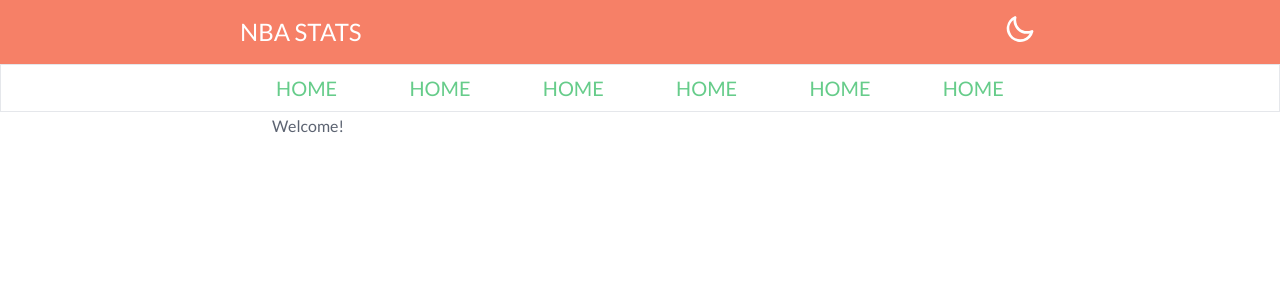
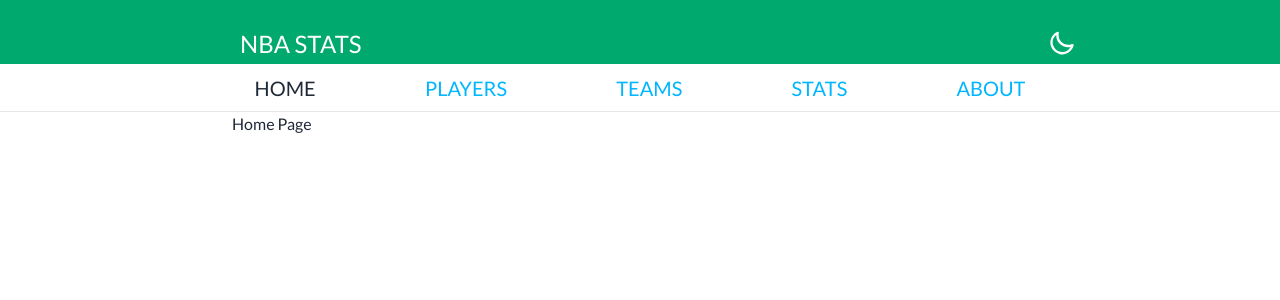
Before and after one commit to Scesar1/nba-stats, a Next.js app: page / in a window 1280 px wide. Shown: the top 300 px of the page. Built offline with nearby package versions, Linux system fonts and the light colour scheme.

Commit message:
more navbar and header tweaks

```diff
--- /dev/null
+++ b/app/about/page.tsx
@@ -0,0 +1,9 @@
+import React from 'react'
+
+export default function About() {
+  return (
+    <div>
+
+    </div>
+  )
+}
--- a/app/components/Navbar.tsx
+++ /dev/null
@@ -1,64 +0,0 @@
-import Link from "next/link";
-import React from "react";
-import ThemeChange from "./ThemeChange";
-
-function Navbar() {
-  return (
-    <nav className="navbar bg-base-100 border border-b-1 border-black-500 p-0 min-h-[3rem]">
-      <section className="container container-navbar">
-        <ul className="flex w-[100%] overflow-x-scroll">
-          <li className="grow relative text-center px-[1rem]">
-            <Link
-              className="text-xl text-primary hover:border-b-2 hover:border-accent leading-[2.75rem]"
-              href="/"
-            >
-              HOME
-            </Link>
-          </li>
-          <li className="grow relative text-center px-[1rem]">
-            <Link
-              className="text-xl text-primary hover:border-b-2 hover:border-accent leading-[2.75rem]"
-              href="/"
-            >
-              HOME
-            </Link>
-          </li>
-          <li className="grow relative text-center px-[1rem]">
-            <Link
-              className="text-xl text-primary hover:border-b-2 hover:border-accent leading-[2.75rem]"
-              href="/"
-            >
-              HOME
-            </Link>
-          </li>
-          <li className="grow relative text-center px-[1rem]">
-            <Link
-              className="text-xl text-primary hover:border-b-2 hover:border-accent leading-[2.75rem]"
-              href="/"
-            >
-              HOME
-            </Link>
-          </li>
-          <li className="grow relative text-center px-[1rem]">
-            <Link
-              className=" text-xl text-primary hover:border-b-2 hover:border-accent leading-[2.75rem]"
-              href="/"
-            >
-              HOME
-            </Link>
-          </li>
-          <li className="grow relative text-center px-[1rem]">
-            <Link
-              className="text-xl text-primary hover:border-b-2 hover:border-accent leading-[2.75rem]"
-              href="/"
-            >
-              HOME
-            </Link>
-          </li>
-        </ul>
-      </section>
-    </nav>
-  );
-}
-
-export default Navbar;
--- a/app/globals.css
+++ b/app/globals.css
@@ -4,7 +4,7 @@
 
 .container {
   margin:0 auto;
-  max-width: 50rem;
+  max-width: 55rem;
   padding: 0 2rem;
   position: relative;
   width: 100%;
--- a/app/layout.tsx
+++ b/app/layout.tsx
@@ -2,8 +2,8 @@
 import { Lato } from "next/font/google";
 import "./globals.css";
 
-import Navbar from "./components/Navbar";
-import Header from "./components/Header";
+import Navbar from "../components/Navbar";
+import Header from "../components/Header";
 
 const lato = Lato({
   subsets: ["latin"],
--- a/app/page.tsx
+++ b/app/page.tsx
@@ -3,7 +3,7 @@
 export default function Home() {
   return (
    <main>
-    <h1 className="prose">Welcome!</h1>
+    <h1>Home Page</h1>
    </main>
   )
 }
--- /dev/null
+++ b/app/players/page.tsx
@@ -0,0 +1,9 @@
+import React from 'react'
+
+export default function PlayerPage() {
+  return (
+    <div>
+
+    </div>
+  )
+}
--- /dev/null
+++ b/app/stats/page.tsx
@@ -0,0 +1,9 @@
+import React from 'react'
+
+export default function StatsPage() {
+  return (
+    <div>
+
+    </div>
+  )
+}
--- /dev/null
+++ b/app/teams/page.tsx
@@ -0,0 +1,9 @@
+import React from 'react'
+
+export default function TeamsPage() {
+  return (
+    <div>
+
+    </div>
+  )
+}
--- a/app/components/Header.tsx
+++ b/components/Header.tsx
@@ -4,12 +4,12 @@
 
 function Header() {
   return (
-    <nav className="navbar bg-accent">
+    <nav className="navbar bg-success">
       <section className="container container-navbar">
-        <Link href="/" className="inline text-2xl text-base-100">
+        <Link href="/" className="mt-6 ml-10 text-2xl text-white">
           NBA STATS
         </Link>
-        <div className="absolute right-0 pr-1">
+        <div className="absolute right-0 top-3 pr-1">
           <ThemeChange />
         </div>
       </section>
--- /dev/null
+++ b/components/Navbar.tsx
@@ -0,0 +1,71 @@
+"use client";
+import Link from "next/link";
+import { usePathname } from "next/navigation";
+import React from "react";
+
+function Navbar() {
+  const linkStyle =
+    "text-xl hover:border-b-2 hover:border-accent leading-[2.75rem]";
+
+  const activeStyle = linkStyle + " text-dark";
+  const nonActiveStyle = linkStyle + " text-info";
+  const currentRoute = usePathname();
+  return (
+    <nav className="navbar bg-base-100 border-b-[1px] border-black-400 p-0 min-h-[3rem]">
+      <section className="container container-navbar">
+        <ul className="flex w-[100%] overflow-x-scroll">
+          <li className="grow relative text-center px-[1rem]">
+            <Link
+              className={currentRoute === "/" ? activeStyle : nonActiveStyle}
+              href="/"
+            >
+              HOME
+            </Link>
+          </li>
+          <li className="grow relative text-center px-[1rem]">
+            <Link
+              className={
+                currentRoute === "/players" ? activeStyle : nonActiveStyle
+              }
+              href="/players"
+            >
+              PLAYERS
+            </Link>
+          </li>
+          <li className="grow relative text-center px-[1rem]">
+            <Link
+              className={
+                currentRoute === "/teams" ? activeStyle : nonActiveStyle
+              }
+              href="/teams"
+            >
+              TEAMS
+            </Link>
+          </li>
+          <li className="grow relative text-center px-[1rem]">
+            <Link
+              className={
+                currentRoute === "/stats" ? activeStyle : nonActiveStyle
+              }
+              href="/stats"
+            >
+              STATS
+            </Link>
+          </li>
+          <li className="grow relative text-center px-[1rem]">
+            <Link
+              className={
+                currentRoute === "/about" ? activeStyle : nonActiveStyle
+              }
+              href="/about"
+            >
+              ABOUT
+            </Link>
+          </li>
+        </ul>
+      </section>
+    </nav>
+  );
+}
+
+export default Navbar;
--- a/app/components/ThemeChange.tsx
+++ b/components/ThemeChange.tsx
@@ -1,26 +1,15 @@
-"use client";
-
-import { HiOutlineMoon, HiOutlineSun } from "react-icons/hi";
-import { useState, useEffect } from "react";
 import React from "react";
 
 function ThemeChange() {
-  const [theme, setTheme] = useState("emerald");
-  const toggleTheme = () => {
-    setTheme(theme === "dim" ? "emerald" : "dim");
-  };
-  useEffect(() => {
-    document.querySelector("html")?.setAttribute("data-theme", theme);
-  }, [theme]);
   return (
     <div>
-      <label className="swap swap-rotate">
+      <label className="swap swap-rotate mt-[0.45rem]">
         {/* this hidden checkbox controls the state */}
-        <input type="checkbox" className="theme-controller" value="dim" />
+        <input type="checkbox" className="theme-controller" value="business" />
 
         {/* sun icon */}
         <svg
-          className="swap-on fill-current w-8 h-8 text-white"
+          className="swap-on fill-current w-7 h-7 text-white"
           xmlns="http://www.w3.org/2000/svg"
           viewBox="0 0 24 24"
         >
@@ -29,7 +18,7 @@
 
         {/* moon icon */}
         <svg
-          className="swap-off fill-current w-8 h-8 text-white"
+          className="swap-off fill-current w-7 h-7 text-white"
           xmlns="http://www.w3.org/2000/svg"
           viewBox="0 0 24 24"
         >
--- a/tailwind.config.ts
+++ b/tailwind.config.ts
@@ -13,8 +13,8 @@
 
   daisyui: {
     themes: [
-      "emerald",
-      "dim",
+      "fantasy",
+      "business",
       {
         customdark: {
           primary: "#1d4ed8",
@@ -29,7 +29,7 @@
         },
       },
     ],
-    darkTheme: "dim",
+    darkTheme: "business",
     base: true,
     styled: true,
     utils: true,
```
